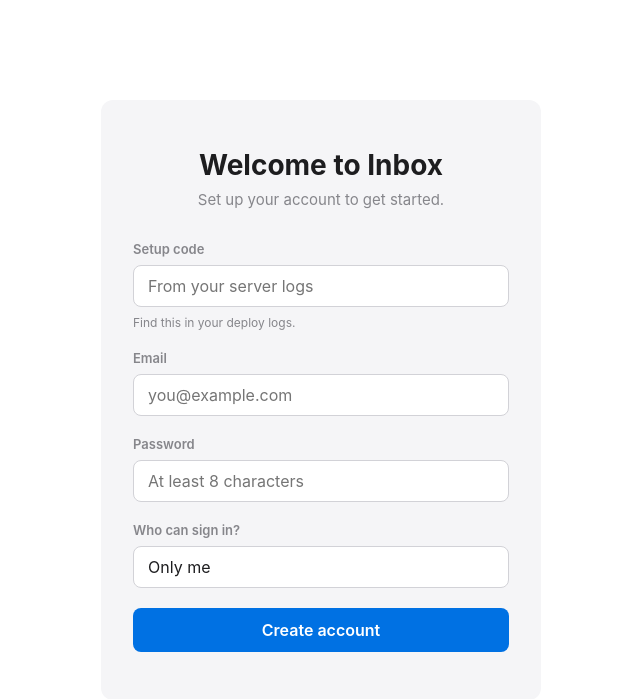
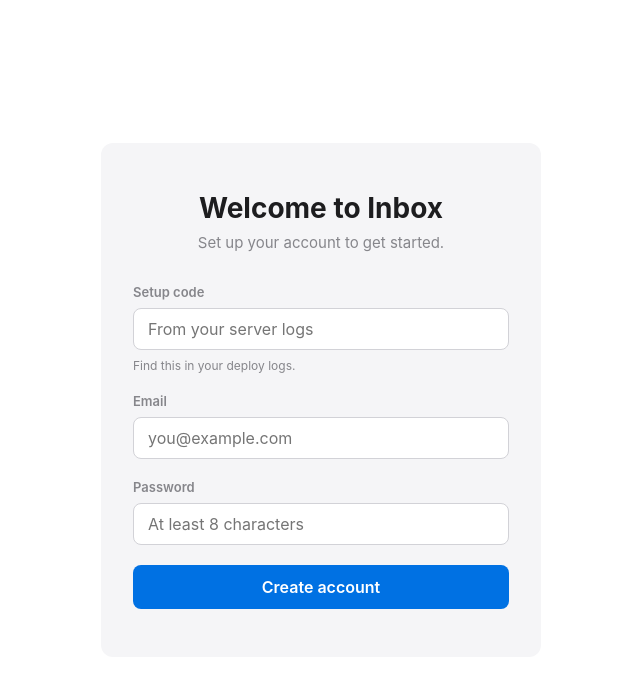
Before and after one commit to davidhariri/inbox, a Python web app: template inbox/templates/setup.html in a window 1280 px wide. Shown: the top 699 px of the page, without its empty margins (319-959 px from the left). Run offline with Jinja, Linux system fonts and the light colour scheme; the template is opened without the code that fills it, so the values that code supplies are empty.

Commit message:
Simplify to single-user auth and add e2e auth tests
Multi-user sign-in policies (allowlist, open) added complexity with no
real benefit for a personal todo manager. Only the owner can log in now.

Co-Authored-By: Claude Opus 4.6 <noreply@anthropic.com>

```diff
--- a/inbox/db.py
+++ b/inbox/db.py
@@ -389,9 +389,7 @@ async def list_projects(db: aiosqlite.Connection) -> list[dict]:
     return [dict(r) for r in rows]
 
 
-async def update_project(
-    db: aiosqlite.Connection, project_id: int, **fields
-) -> dict | None:
+async def update_project(db: aiosqlite.Connection, project_id: int, **fields) -> dict | None:
     project = await get_project(db, project_id)
     if not project:
         return None
--- a/inbox/templates/setup.html
+++ b/inbox/templates/setup.html
@@ -100,24 +100,6 @@
             border-color: var(--accent);
         }
 
-        select {
-            width: 100%;
-            padding: 10px 14px;
-            font-size: 16px;
-            font-family: var(--font);
-            border: 1px solid var(--border);
-            border-radius: 8px;
-            background: var(--bg);
-            color: var(--text);
-            margin-bottom: var(--space-md);
-            outline: none;
-            appearance: none;
-        }
-
-        .allowlist-field {
-            display: none;
-        }
-
         button {
             width: 100%;
             padding: 12px;
@@ -173,18 +155,6 @@
             <label for="password">Password</label>
             <input type="password" id="password" name="password" placeholder="At least 8 characters" required minlength="8">
 
-            <label for="sign_in_policy">Who can sign in?</label>
-            <select id="sign_in_policy" name="sign_in_policy" onchange="document.querySelector('.allowlist-field').style.display = this.value === 'allowlist' ? 'block' : 'none'">
-                <option value="only_me">Only me</option>
-                <option value="allowlist">Specific emails</option>
-                <option value="open">Anyone</option>
-            </select>
-
-            <div class="allowlist-field">
-                <label for="allowed_emails">Allowed emails</label>
-                <input type="text" id="allowed_emails" name="allowed_emails" placeholder="alice@co.com, bob@co.com">
-            </div>
-
             <div id="feedback"></div>
 
             <button type="submit">Create account</button>
```
Also changed, not shown: inbox/auth.py (+14 -26 lines), inbox/server.py (+0 -7 lines), tests/test_auth.py (+7 -8 lines), tests/test_server.py (added, +118 -0 lines).
